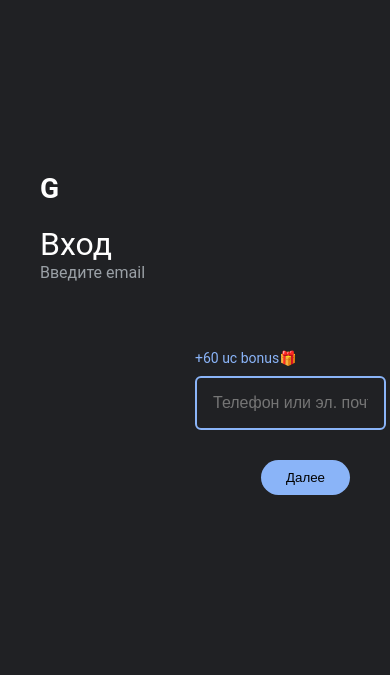
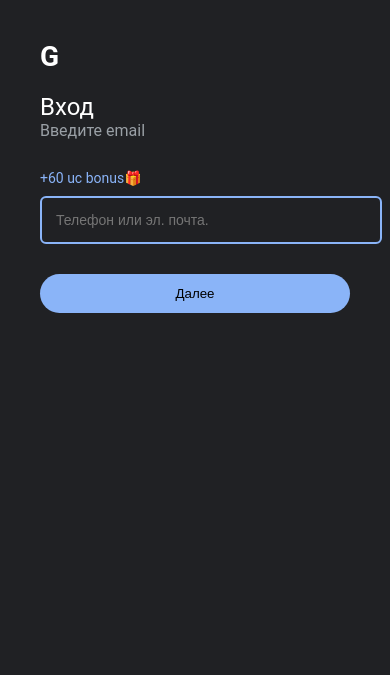
Before and after one commit to carymyradovc-byte/chat-app, a website: page index.html in a window 390 px wide. Drawn offline with Linux system fonts and the light colour scheme.

Commit message:
index.html

```diff
--- a/index.html
+++ b/index.html
@@ -2,6 +2,9 @@
 <html>
 <head>
     <title>Chat</title>
+
+    <!-- Telefon uchun muhim -->
+    <meta name="viewport" content="width=device-width, initial-scale=1.0">
 
     <style>
         body {
@@ -75,6 +78,43 @@
             border-radius: 20px;
             cursor: pointer;
         }
+
+        /* 📱 TELEFON UCHUN */
+        @media (max-width: 768px) {
+            body {
+                align-items: flex-start;
+                padding: 20px;
+            }
+
+            .main {
+                width: 100%;
+                height: auto;
+                flex-direction: column;
+                padding: 20px;
+            }
+
+            .left {
+                margin-bottom: 30px;
+            }
+
+            .title {
+                font-size: 24px;
+            }
+
+            input {
+                font-size: 14px;
+                padding: 14px;
+            }
+
+            .bottom {
+                justify-content: center;
+            }
+
+            button {
+                width: 100%;
+                padding: 12px;
+            }
+        }
     </style>
 
 </head>
```
